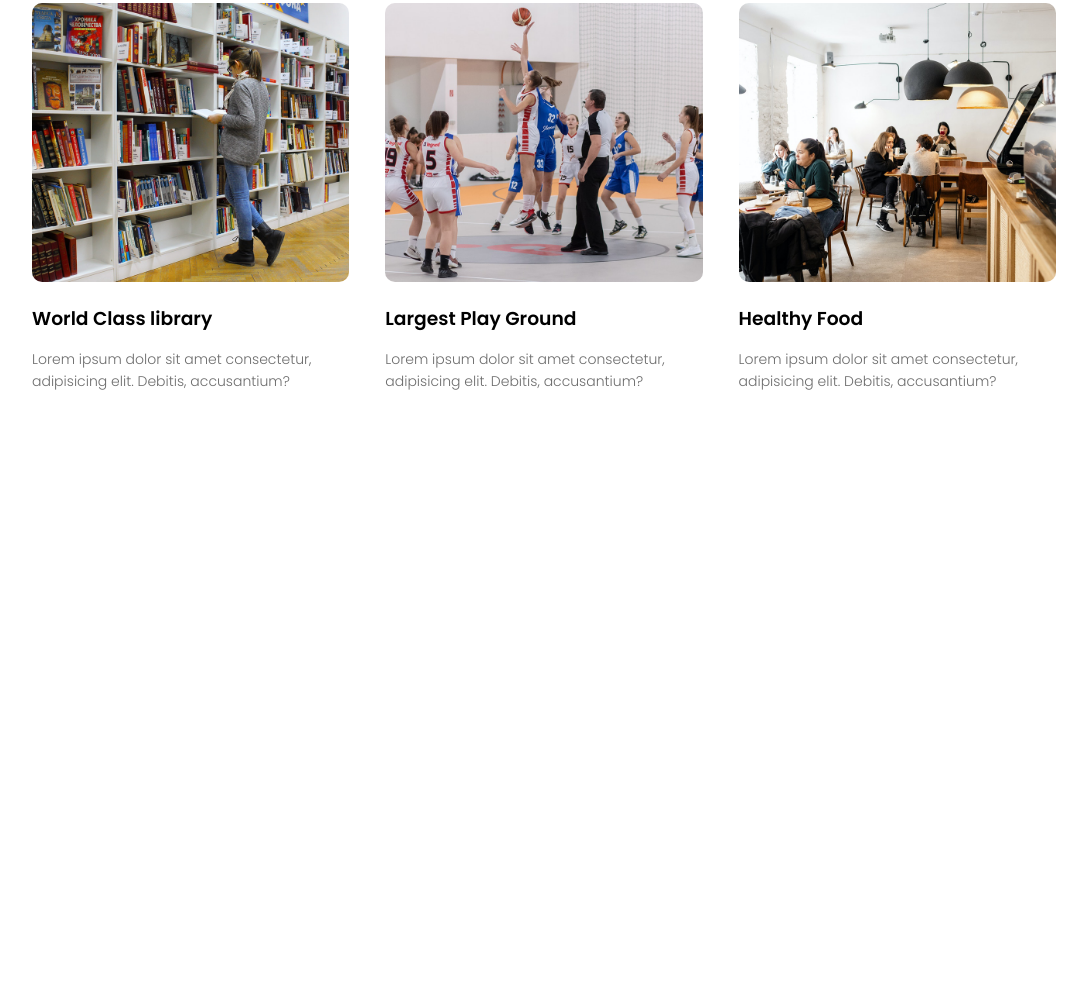
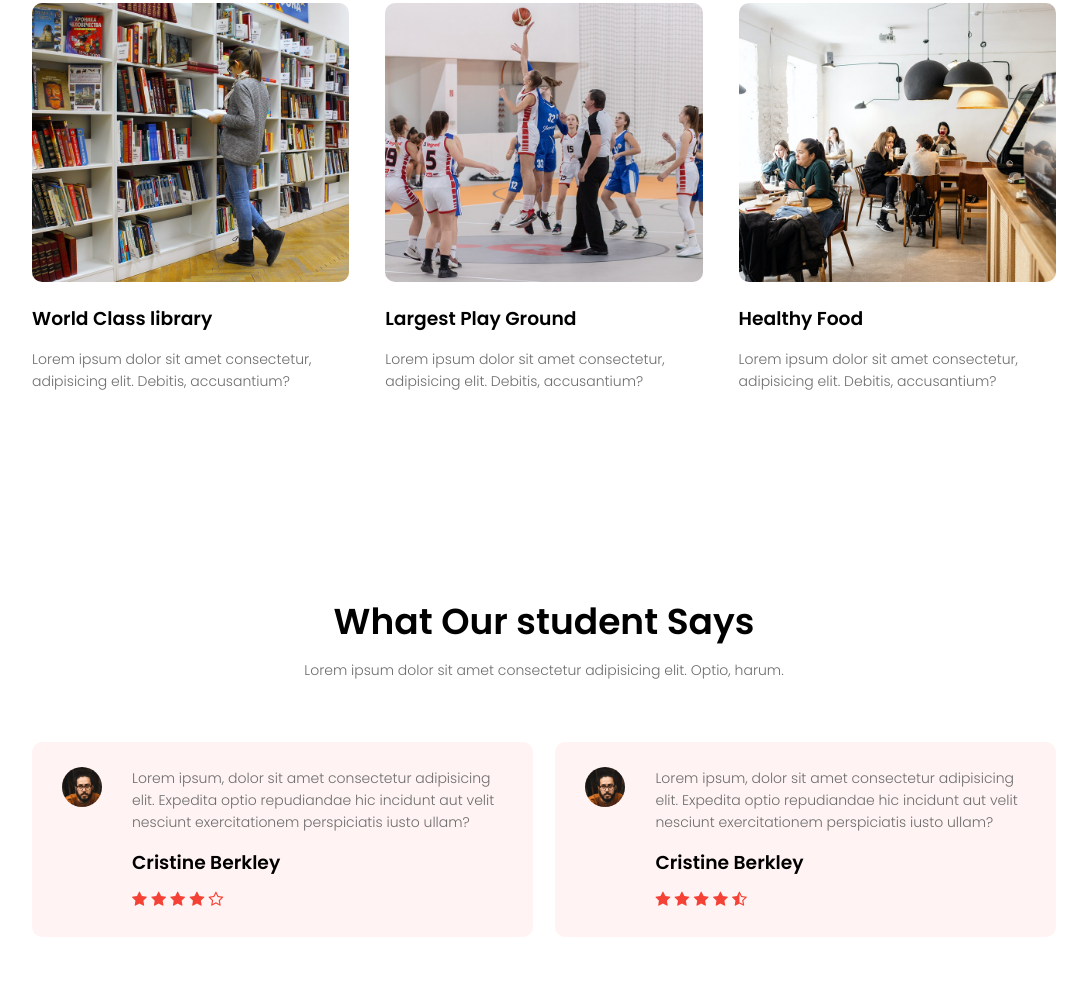
Before and after one commit to shuvox33/lecture2, a plain HTML site: page index.html in a window 1280 px wide. Shown: the part 2155-3146 px from the top of the page, without its empty margins (96-1183 px from the left). Before the commit the page ends 2649 px from the top, so only its background shows below. Drawn offline with Linux system fonts and the light colour scheme.

Commit message:
added testimonial section

```diff
--- a/index.html
+++ b/index.html
@@ -111,6 +111,38 @@
 
     </section>
 
+    <!-- Testimonial -->
+    <section class="Testimonials">
+        <h1>What Our student Says</h1>
+        <p>Lorem ipsum dolor sit amet consectetur adipisicing elit. Optio, harum.</p>
+        <div class="row">
+            <div class="testimonial-col">
+                <img src="images/user2.jpg" alt="">
+                <div>
+                    <p>Lorem ipsum, dolor sit amet consectetur adipisicing elit. Expedita optio repudiandae hic incidunt aut velit nesciunt exercitationem perspiciatis iusto ullam?</p>
+                    <h3>Cristine Berkley</h3>
+                    <i class="fa fa-star" ></i>
+                    <i class="fa fa-star" ></i>
+                    <i class="fa fa-star" ></i>
+                    <i class="fa fa-star" ></i>
+                    <i class="fa fa-star-o" ></i>
+                </div>
+            </div>
+            <div class="testimonial-col">
+                <img src="images/user2.jpg" alt="">
+                <div>
+                    <p>Lorem ipsum, dolor sit amet consectetur adipisicing elit. Expedita optio repudiandae hic incidunt aut velit nesciunt exercitationem perspiciatis iusto ullam?</p>
+                    <h3>Cristine Berkley</h3>
+                    <i class="fa fa-star" ></i>
+                    <i class="fa fa-star" ></i>
+                    <i class="fa fa-star" ></i>
+                    <i class="fa fa-star" ></i>
+                    <i class="fa fa-star-half-o" ></i>
+                </div>
+            </div>
+        </div>
+    </section>
+
 
     <!-- -----------js toggle------- -->
     <script>
--- a/style.css
+++ b/style.css
@@ -198,6 +198,41 @@ h3{
 .facilities-col p{
     padding: 0;
 }
+
+/* testimonial */
+.Testimonials{
+    width: 80%;
+    margin: auto;
+    padding-top: 100px;
+    text-align: center;
+}
+.testimonial-col{
+    flex-basis: 44%;
+    border-radius: 10px;
+    margin-bottom: 5%;
+    text-align: left;
+    background: #fff3f3;
+    padding: 25px;
+    display: flex;
+}
+.testimonial-col img{
+    height: 40px;
+    margin-left: 5px;
+    margin-right: 30px;
+    border-radius: 50%;
+}
+.testimonial-col p{
+    padding: 0;
+}
+.testimonial-col h3{
+    margin-top: 15px;
+    text-align: left;
+}
+.testimonial-col .fa{
+    color: #f44336;
+}
+
+
 @media (max-width: 700px) {
     .nav-links ul li{
         display: block;
@@ -230,4 +265,10 @@ h3{
     .row{
         flex-direction: column;
     }
+    .testimonial-col img{
+
+        margin-left: 0px;
+        margin-right: 15px;
+
+    }
 }
```
